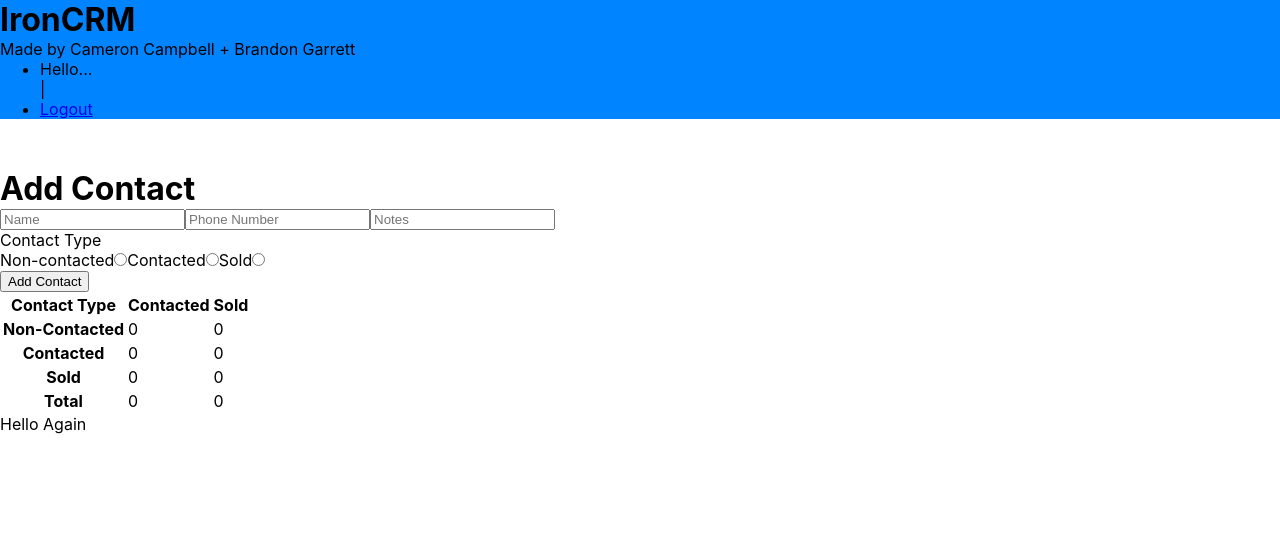
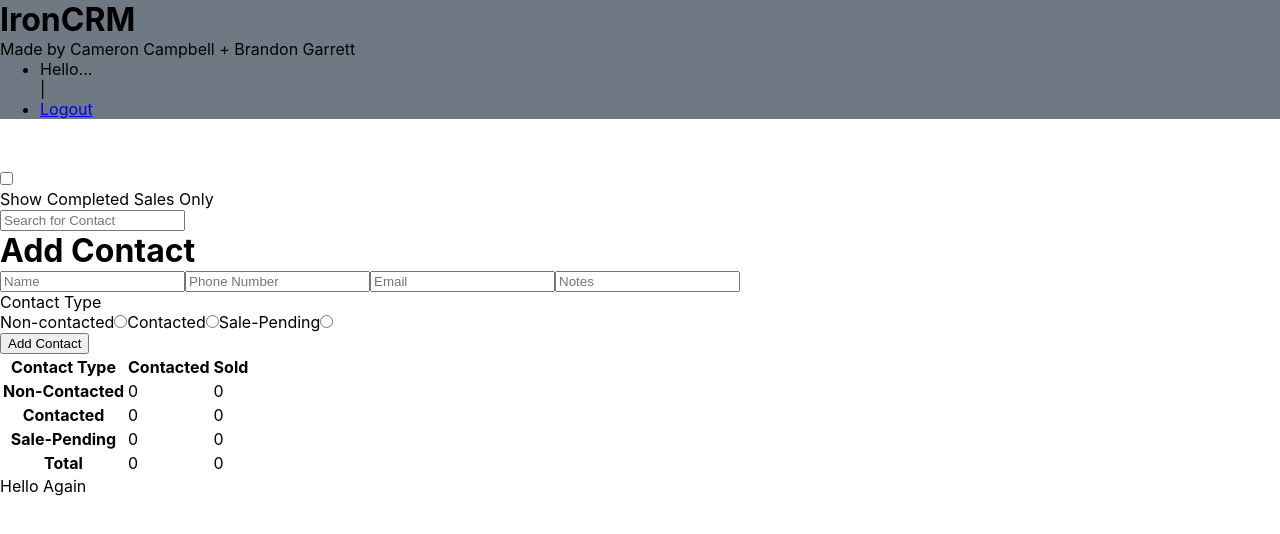
Before and after one commit to cameroncampbelll/IronCRM, a React (Create React App) app in the folder client/: page / in a window 1280 px wide. Shown: the top 534 px of the page. Built offline with nearby package versions, Linux system fonts and the light colour scheme.

Commit message:
day 1 done

```diff
--- a/client/src/App.css
+++ b/client/src/App.css
@@ -2,6 +2,6 @@
   margin: 0;
 }
 .navbar {
-  background-color: rgb(0, 132, 255);
+  background-color: rgb(111, 121, 131);
   margin-bottom: 50px;
 }
--- a/client/src/components/layouts/Home.js
+++ b/client/src/components/layouts/Home.js
@@ -1,13 +1,19 @@
 import react from "react";
-import GuestForm from "../layouts/GuestForm";
-import GuestCounter from "../layouts/GuestCounter";
+import LeadForm from "./LeadForm";
+import LeadCounter from "./LeadCounter";
+import LeadFilter from "./LeadFilter";
+import LeadSearch from "./LeadSearch";
 
 const Home = () => {
   return (
     <div className-="app-container">
       <div className="main">
-        <GuestForm />
-        <GuestCounter />
+        <div className="filter">
+          <LeadFilter />
+          <LeadSearch />
+        </div>
+        <LeadForm />
+        <LeadCounter />
       </div>
     </div>
   );
--- a/client/src/components/layouts/GuestCounter.js
+++ b/client/src/components/layouts/LeadCounter.js
@@ -1,6 +1,6 @@
 import React from "react";
 
-const GuestCounter = () => {
+const LeadCounter = () => {
   return (
     <div>
       <table>
@@ -21,7 +21,7 @@ const GuestCounter = () => {
             <td>0</td>
           </tr>
           <tr>
-            <th>Sold</th>
+            <th>Sale-Pending</th>
             <td>0</td>
             <td>0</td>
           </tr>
@@ -36,4 +36,4 @@ const GuestCounter = () => {
   );
 };
 
-export default GuestCounter;
+export default LeadCounter;
--- /dev/null
+++ b/client/src/components/layouts/LeadFilter.js
@@ -0,0 +1,15 @@
+import React from "react";
+
+const LeadFilter = () => {
+  return (
+    <div className="toggle">
+      <label className="switch">
+        <input type="checkbox" />
+        <span className="slider-round"></span>
+      </label>
+      <p className="lead">Show Completed Sales Only</p>
+    </div>
+  );
+};
+
+export default LeadFilter;
--- a/client/src/components/layouts/GuestForm.js
+++ b/client/src/components/layouts/LeadForm.js
@@ -1,12 +1,13 @@
 import React from "react";
 
-const GuestForm = () => {
+const LeadForm = () => {
   return (
     <div className="invite-section">
       <h1>Add Contact</h1>
       <form>
         <input type="text" placeholder="Name" name="name" />
         <input type="text" placeholder="Phone Number" name="Phone" />
+        <input type="text" placeholder="Email" name="email" />
         <input type="text" placeholder="Notes" name="notes" />
         <p className="options-label">Contact Type</p>
         <div className="options">
@@ -19,7 +20,7 @@ const GuestForm = () => {
             <input type="radio" name="lead" value="Contacted" />
           </label>
           <label className="container">
-            Sold
+            Sale-Pending
             <input type="radio" name="lead" value="Non-contacted" />
           </label>
         </div>
@@ -28,4 +29,4 @@ const GuestForm = () => {
     </div>
   );
 };
-export default GuestForm;
+export default LeadForm;
--- /dev/null
+++ b/client/src/components/layouts/LeadSearch.js
@@ -0,0 +1,12 @@
+import React from "react";
+
+const LeadSearch = () => {
+  return (
+    <div>
+      <input type="text" className="search" placeholder="Search for Contact" />
+      <i className="fas fa-search search-icon" />
+    </div>
+  );
+};
+
+export default LeadSearch;
```
Also changed, not shown: 1 other file (tests, documents, lock files or other folders).
